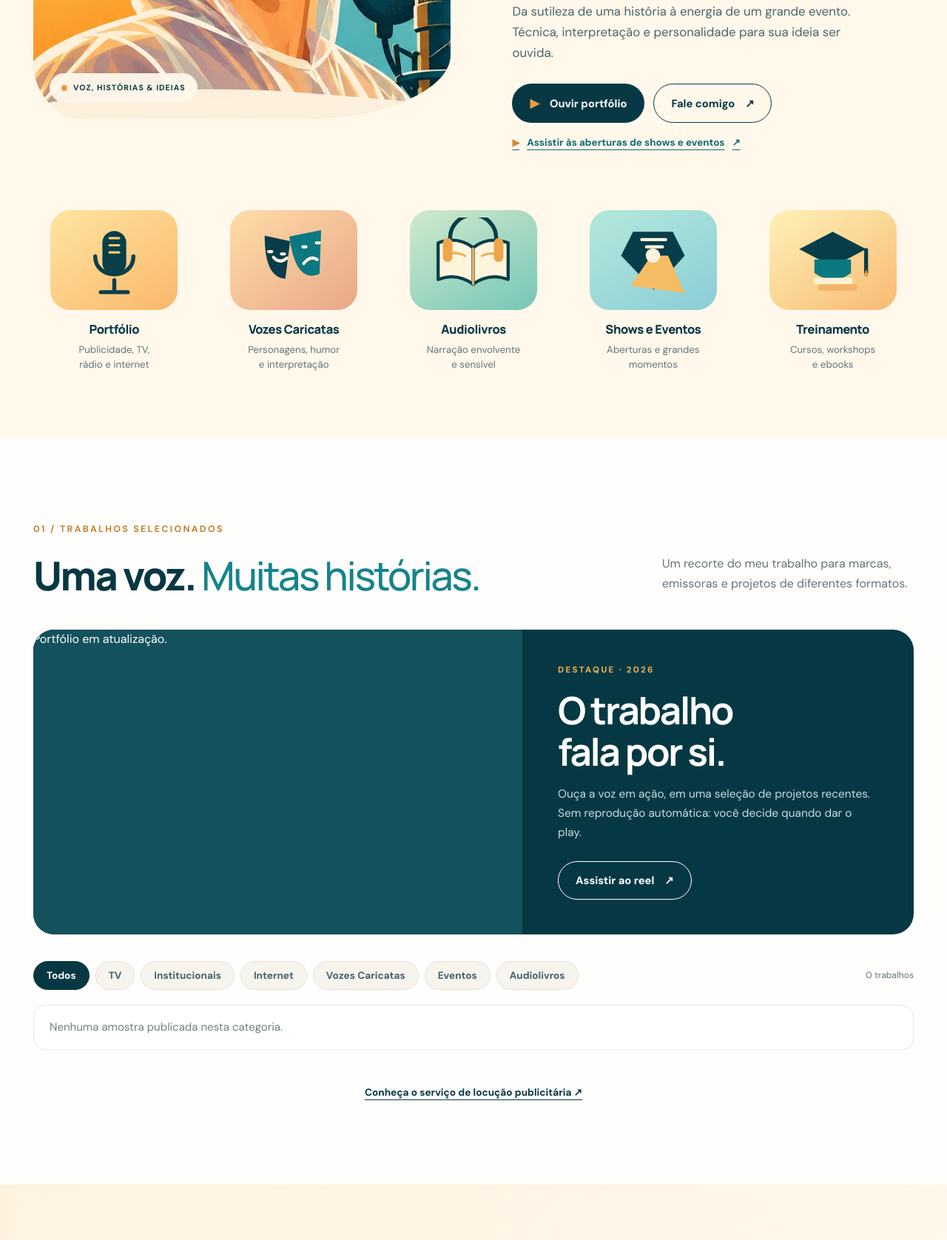
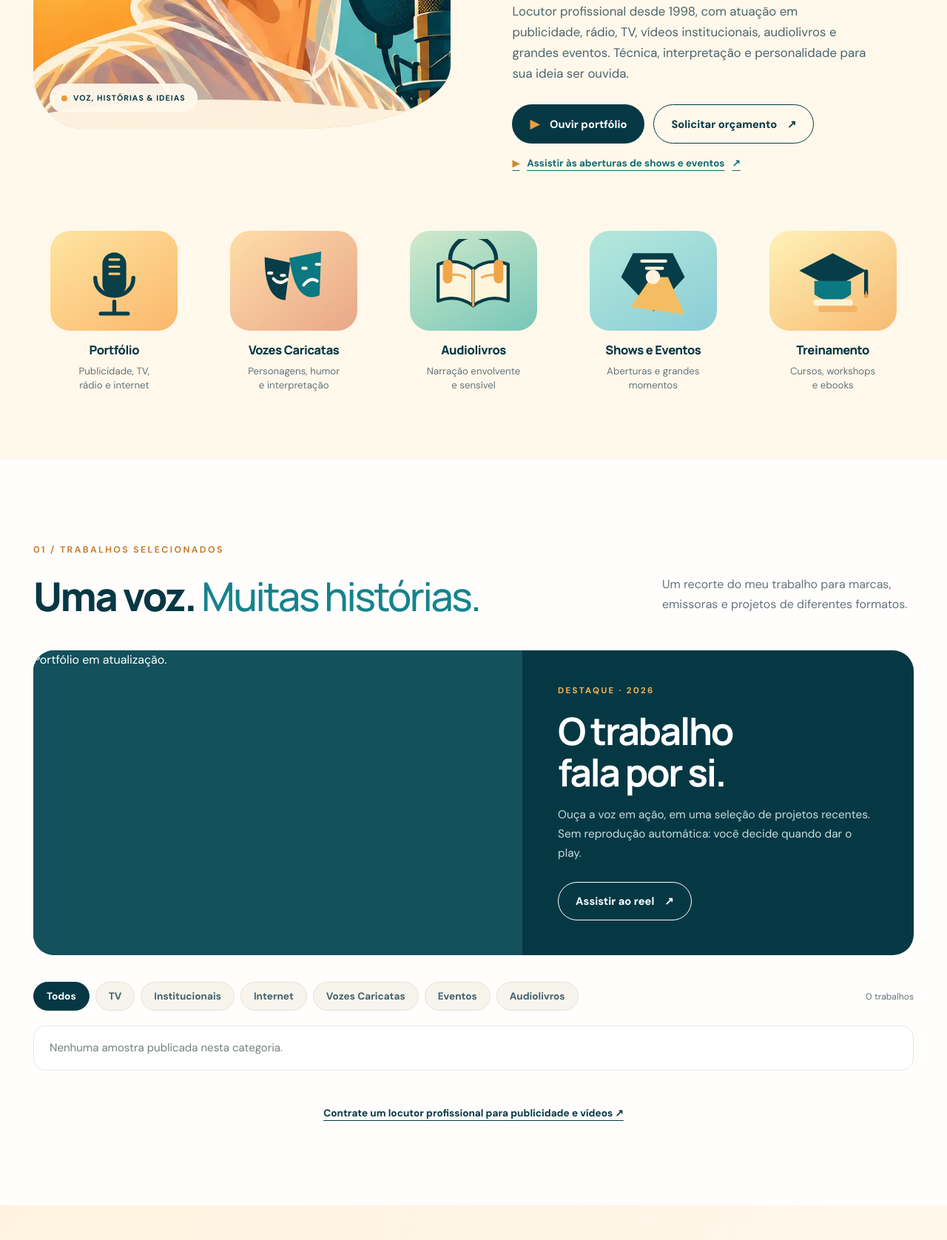
Before and after one commit to mdemarcelo/vozprofissional, a plain HTML site: page site/index.html in a window 1280 px wide. Shown: the part 519-2195 px from the top of the page at 74% size. Drawn offline with Linux system fonts and the light colour scheme; a script that the page names is missing.

Commit message:
SEO: clarify homepage positioning and strengthen service link and quote CTA

```diff
--- a/site/index.html
+++ b/site/index.html
@@ -10,11 +10,11 @@
   gtag('config', 'AW-448097361');
 </script>
 <meta charset="utf-8"><meta name="viewport" content="width=device-width, initial-scale=1">
-<title>Locutor Publicitário e Narrador | Marcelo Nascimento — Voz Profissional</title>
+<title>Marcelo Nascimento | Voz Profissional — Locução e Narração</title>
 <meta name="description" content="Contrate Marcelo Nascimento, locutor profissional desde 1998 para rádio, TV, publicidade, vídeos institucionais e audiolivros. Ouça o portfólio e peça orçamento.">
 <meta name="theme-color" content="#fff8ec">
 <!-- SITE_ROBOTS_MODE -->
-<meta property="og:title" content="Marcelo Nascimento — Voz Profissional">
+<meta property="og:title" content="Marcelo Nascimento | Locução e Narração Profissional">
 <meta property="og:description" content="A voz certa para dar vida à sua mensagem. Conheça o portfólio e os treinamentos.">
 <meta property="og:type" content="website"><meta property="og:url" content="https://vozprofissional.com/">
 <meta property="og:image" content="https://vozprofissional.com/assets/marcelo-ilustrado.webp">
@@ -37,7 +37,7 @@
 <main id="inicio">
  <section class="hero wrap" aria-labelledby="hero-title">
   <div class="hero-art"><img src="assets/marcelo-ilustrado.webp" alt="Retrato ilustrado de Marcelo Nascimento com óculos escuros, fones de ouvido e microfone de estúdio" fetchpriority="high"><span class="hero-art-tag"><span class="dot-live"></span> VOZ, HISTÓRIAS &amp; IDEIAS</span></div>
-  <div class="hero-text"><p class="eyebrow">LOCUTOR · ATOR · NARRADOR · TREINADOR</p><h1 id="hero-title">Marcelo<br>Nascimento<span>.</span></h1><div class="hero-line"></div><p class="hero-claim">A voz certa para dar vida à sua mensagem.</p><p class="hero-desc">Da sutileza de uma história à energia de um grande evento. Técnica, interpretação e personalidade para sua ideia ser ouvida.</p><div class="hero-actions"><a class="button primary" href="#portfolio"><span class="play-mini">▶</span> Ouvir portfólio</a><a class="button secondary" href="#contato">Fale comigo <span aria-hidden="true">↗</span></a></div><a class="hero-event-shortcut" href="#eventos"><span aria-hidden="true">▶</span> Assistir às aberturas de shows e eventos <span aria-hidden="true">↗</span></a></div>
+  <div class="hero-text"><p class="eyebrow">LOCUTOR · ATOR · NARRADOR · TREINADOR</p><h1 id="hero-title">Marcelo<br>Nascimento<span>.</span></h1><div class="hero-line"></div><p class="hero-claim">A voz certa para dar vida à sua mensagem.</p><p class="hero-desc">Locutor profissional desde 1998, com atuação em publicidade, rádio, TV, vídeos institucionais, audiolivros e grandes eventos. Técnica, interpretação e personalidade para sua ideia ser ouvida.</p><div class="hero-actions"><a class="button primary" href="#portfolio"><span class="play-mini">▶</span> Ouvir portfólio</a><a class="button secondary" href="#contato">Solicitar orçamento <span aria-hidden="true">↗</span></a></div><a class="hero-event-shortcut" href="#eventos"><span aria-hidden="true">▶</span> Assistir às aberturas de shows e eventos <span aria-hidden="true">↗</span></a></div>
  </section>
  <section class="services wrap" aria-label="Áreas de atuação">
   <a class="service" href="#portfolio"><span class="service-art gold"><svg viewBox="0 0 120 105" aria-hidden="true"><rect x="45" y="16" width="30" height="55" rx="15" fill="#083f49"/><path d="M36 48c0 30 48 30 48 0M60 78v15M43 93h34" fill="none" stroke="#083f49" stroke-width="5" stroke-linecap="round"/><path d="M54 25h12M54 34h12M54 43h12" stroke="#fbc972" stroke-width="3" stroke-linecap="round"/></svg></span><strong>Portfólio</strong><small>Publicidade, TV,<br>rádio e internet</small></a>
@@ -49,7 +49,7 @@
  <section id="portfolio" class="section portfolio-section"><div class="wrap"><div class="section-head"><div><p class="eyebrow">01 / TRABALHOS SELECIONADOS</p><h2>Uma voz. <em>Muitas histórias.</em></h2></div><p>Um recorte do meu trabalho para marcas, emissoras e projetos de diferentes formatos.</p></div>
  <div class="reel-block"><div class="reel-cover" id="reel-feature"></div><div class="reel-info"><span class="section-tag">DESTAQUE · 2026</span><h3>O trabalho<br>fala por si.</h3><p>Ouça a voz em ação, em uma seleção de projetos recentes. Sem reprodução automática: você decide quando dar o play.</p><button id="reel-launch" class="button outline-light" type="button">Assistir ao reel <span aria-hidden="true">↗</span></button></div></div>
  <div class="portfolio-control"><div class="filter-list" role="group" aria-label="Filtrar trabalhos"><button class="filter active" type="button" data-filter="all" aria-pressed="true">Todos</button><button class="filter" type="button" data-filter="tv">TV</button><button class="filter" type="button" data-filter="institucional">Institucionais</button><button class="filter" type="button" data-filter="internet">Internet</button><button class="filter" type="button" data-filter="caricata">Vozes Caricatas</button><button class="filter" type="button" data-filter="eventos">Eventos</button><button class="filter" type="button" data-filter="audiolivros">Audiolivros</button></div><span id="portfolio-count" aria-live="polite"></span></div>
- <div class="media-grid" id="media-grid"></div><div class="center-action"><button id="show-more" class="button tertiary" type="button">Ver mais trabalhos ↓</button><p class="service-detail-link"><a class="text-link" href="/locucao.html">Conheça o serviço de locução publicitária ↗</a></p></div></div></section>
+ <div class="media-grid" id="media-grid"></div><div class="center-action"><button id="show-more" class="button tertiary" type="button">Ver mais trabalhos ↓</button><p class="service-detail-link"><a class="text-link" href="/locucao.html">Contrate um locutor profissional para publicidade e vídeos ↗</a></p></div></div></section>
  <section class="section caricatas-section" id="caricatas"><div class="wrap split"><div class="simple-illustration" aria-hidden="true"><div class="illustration-back"></div><div class="theatre-masks"><svg viewBox="0 0 350 260"><path d="M33 45l136 14-11 144q-86 13-125-158" fill="#f0ac51"/><path d="M190 43l125-17-19 163q-76 37-106-146" fill="#75c9c4"/><path d="M63 105q22-23 46 3M113 108q22-22 40 6M75 147q37 44 76 2" fill="none" stroke="#06414b" stroke-width="8" stroke-linecap="round"/><path d="M211 101q15-12 33-2M259 99q16-12 30-2M213 151q35-23 68 9" fill="none" stroke="#06414b" stroke-width="8" stroke-linecap="round"/></svg></div></div><div class="split-copy"><p class="eyebrow">02 / VOZES CARICATAS</p><h2>Outra voz.<br><em>Outro universo.</em></h2><p>Personagens, humor, exagero e surpresa. A voz também pode brincar, provocar e criar mundos inteiros.</p><div class="character-list" id="character-list"></div><a class="text-link" href="#portfolio" data-filter-link="caricata">Explorar todas as vozes <span>↗</span></a></div></div></section>
  <section class="section audiobook-section" id="audiolivros">
    <div class="wrap">
```
